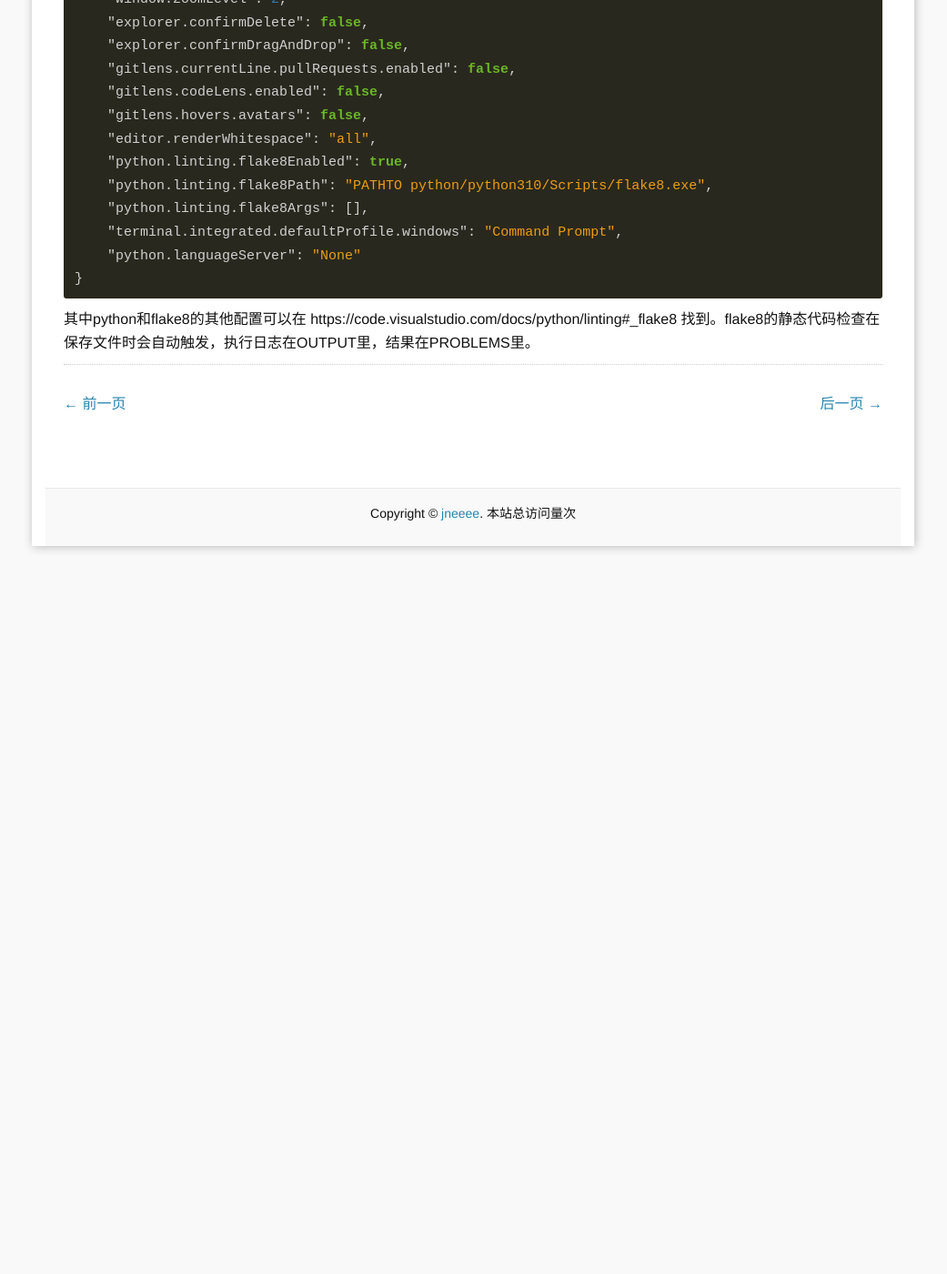
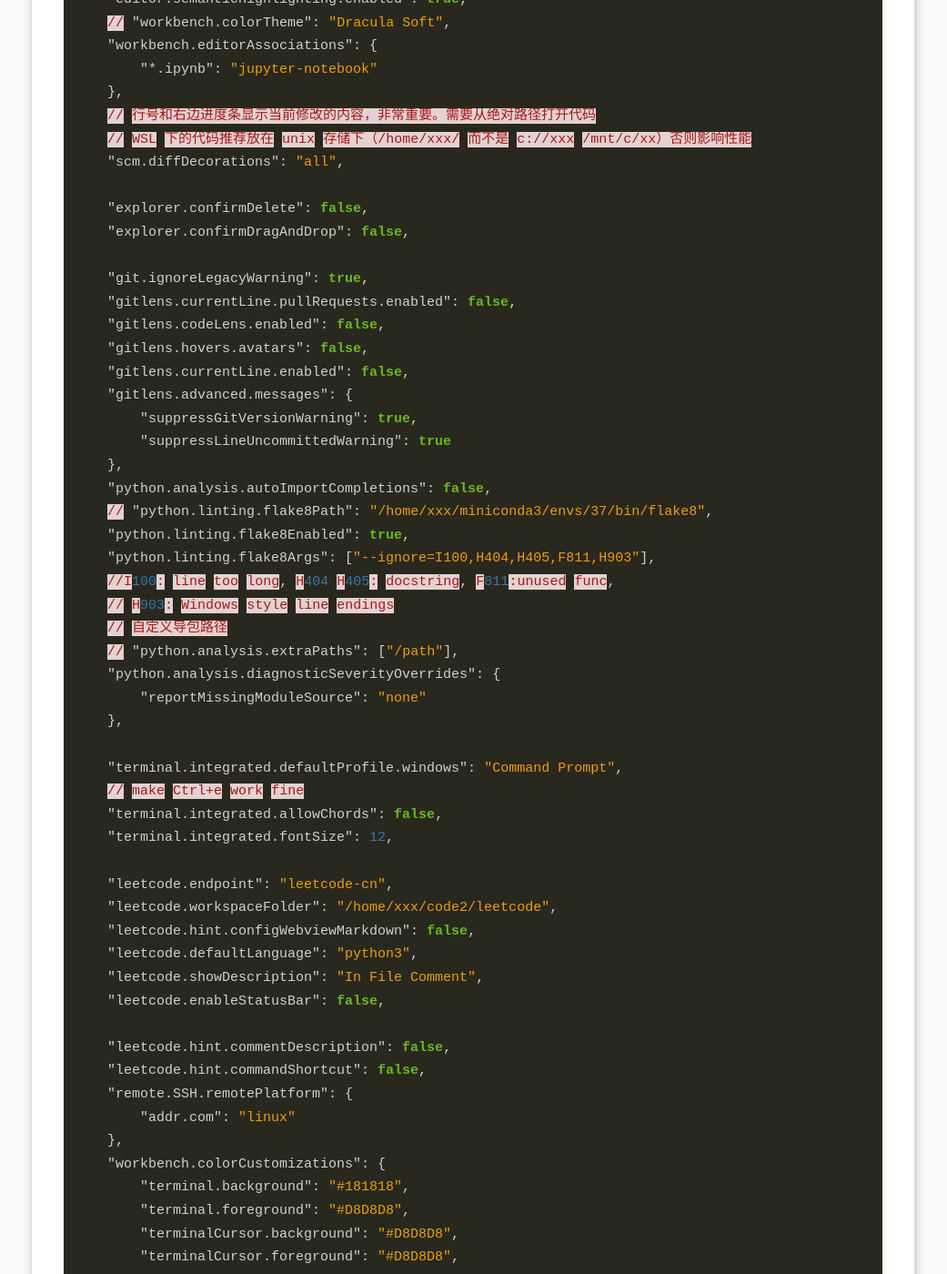
Before and after one commit to jneeee/jneeee.github.io, a Jekyll site: the page built from _posts/2022-01-14-vscode-init.md, in a window 1280 px wide and 1400 px high, scrolled down 507 px. Shown: the whole window at 91% size, without its empty margins (120-1161 px from the left). Built offline with Jekyll 4.4.1, drawn with Linux system fonts in a browser that asks for light colours; comment, search, counter and statistics services are not loaded; before the commit the page ends 1137 px from its top, so only the background shows below that; some of the changed text lies outside the part shown.

Commit message:
Update vscode post

````diff
--- a/_posts/2022-01-14-vscode-init.md
+++ b/_posts/2022-01-14-vscode-init.md
@@ -1,6 +1,6 @@
 ---
 published: true
-title: Vscode init
+title: 我的 Vscode 配置
 layout: post
 author: Jn
 category: work
@@ -12,22 +12,109 @@
 F1打开全局搜索，输入setting，打开setting.json
 ```json
 {
+    "window.zoomLevel": 3,
+    "editor.renderWhitespace": "all",
+    // 特殊字体显示变量
+    "editor.semanticHighlighting.enabled": true,
+    // "workbench.colorTheme": "Dracula Soft",
     "workbench.editorAssociations": {
-        "*.ipynb": "jupyter.notebook.ipynb"
+        "*.ipynb": "jupyter-notebook"
     },
-    "window.zoomLevel": 2,
+    // 行号和右边进度条显示当前修改的内容，非常重要。需要从绝对路径打开代码
+    // WSL 下的代码推荐放在 unix 存储下（/home/xxx/ 而不是 c://xxx /mnt/c/xx）否则影响性能
+    "scm.diffDecorations": "all",
+
     "explorer.confirmDelete": false,
     "explorer.confirmDragAndDrop": false,
+
+    "git.ignoreLegacyWarning": true,
     "gitlens.currentLine.pullRequests.enabled": false,
     "gitlens.codeLens.enabled": false,
     "gitlens.hovers.avatars": false,
-    "editor.renderWhitespace": "all",
+    "gitlens.currentLine.enabled": false,
+    "gitlens.advanced.messages": {
+        "suppressGitVersionWarning": true,
+        "suppressLineUncommittedWarning": true
+    },
+    "python.analysis.autoImportCompletions": false,
+    // "python.linting.flake8Path": "/home/xxx/miniconda3/envs/37/bin/flake8",
     "python.linting.flake8Enabled": true,
-    "python.linting.flake8Path": "PATHTO python/python310/Scripts/flake8.exe",
-    "python.linting.flake8Args": [],
+    "python.linting.flake8Args": ["--ignore=I100,H404,H405,F811,H903"],
+    //I100: line too long, H404 H405: docstring, F811:unused func,
+    // H903: Windows style line endings
+    // 自定义导包路径
+    // "python.analysis.extraPaths": ["/path"],
+    "python.analysis.diagnosticSeverityOverrides": {
+        "reportMissingModuleSource": "none"
+    },
+
     "terminal.integrated.defaultProfile.windows": "Command Prompt",
-    "python.languageServer": "None"
+    // make Ctrl+e work fine
+    "terminal.integrated.allowChords": false,
+    "terminal.integrated.fontSize": 12,
+
+    "leetcode.endpoint": "leetcode-cn",
+    "leetcode.workspaceFolder": "/home/xxx/code2/leetcode",
+    "leetcode.hint.configWebviewMarkdown": false,
+    "leetcode.defaultLanguage": "python3",
+    "leetcode.showDescription": "In File Comment",
+    "leetcode.enableStatusBar": false,
+
+    "leetcode.hint.commentDescription": false,
+    "leetcode.hint.commandShortcut": false,
+    "remote.SSH.remotePlatform": {
+        "addr.com": "linux"
+    },
+    "workbench.colorCustomizations": {
+        "terminal.background": "#181818",
+        "terminal.foreground": "#D8D8D8",
+        "terminalCursor.background": "#D8D8D8",
+        "terminalCursor.foreground": "#D8D8D8",
+        "terminal.ansiBlack": "#181818",
+        "terminal.ansiBlue": "#7CAFC2",
+        "terminal.ansiBrightBlack": "#585858",
+        "terminal.ansiBrightBlue": "#7CAFC2",
+        "terminal.ansiBrightCyan": "#86C1B9",
+        "terminal.ansiBrightGreen": "#A1B56C",
+        "terminal.ansiBrightMagenta": "#BA8BAF",
+        "terminal.ansiBrightRed": "#AB4642",
+        "terminal.ansiBrightWhite": "#F8F8F8",
+        "terminal.ansiBrightYellow": "#F7CA88",
+        "terminal.ansiCyan": "#86C1B9",
+        "terminal.ansiGreen": "#A1B56C",
+        "terminal.ansiMagenta": "#BA8BAF",
+        "terminal.ansiRed": "#AB4642",
+        "terminal.ansiWhite": "#D8D8D8",
+        "terminal.ansiYellow": "#F7CA88"
+    },
+
+    // 右侧大纲显示的信息
+    "outline.showPackages": false,
+    "outline.showVariables": false,
+    "security.workspace.trust.untrustedFiles": "open",
+    // terminal 光标样式
+    "terminal.integrated.cursorStyle": "line",
+    "terminal.integrated.cursorBlinking": true,
+    "terminal.integrated.enableMultiLinePasteWarning": false,
+    // 选中复制和右键粘贴
+    "terminal.integrated.copyOnSelection": true,
+    "python.languageServer": "Pylance",
+    "python.testing.unittestEnabled": true,
+    // Diff folders 对比工具，忽略pyc
+    "l13Diff.exclude":[
+        "**/.DS_Store",
+        "**/.git",
+        "**/.hg",
+        "**/.svn",
+        "**/CVS",
+        "**/node_modules",
+        ".stestr",
+        "**/__pycache__",
+        ".tox",
+        "*egg-info",
+    ]
 }
+
 ```
 
 其中python和flake8的其他配置可以在 https://code.visualstudio.com/docs/python/linting#_flake8 找到。flake8的静态代码检查在保存文件时会自动触发，执行日志在OUTPUT里，结果在PROBLEMS里。
````
